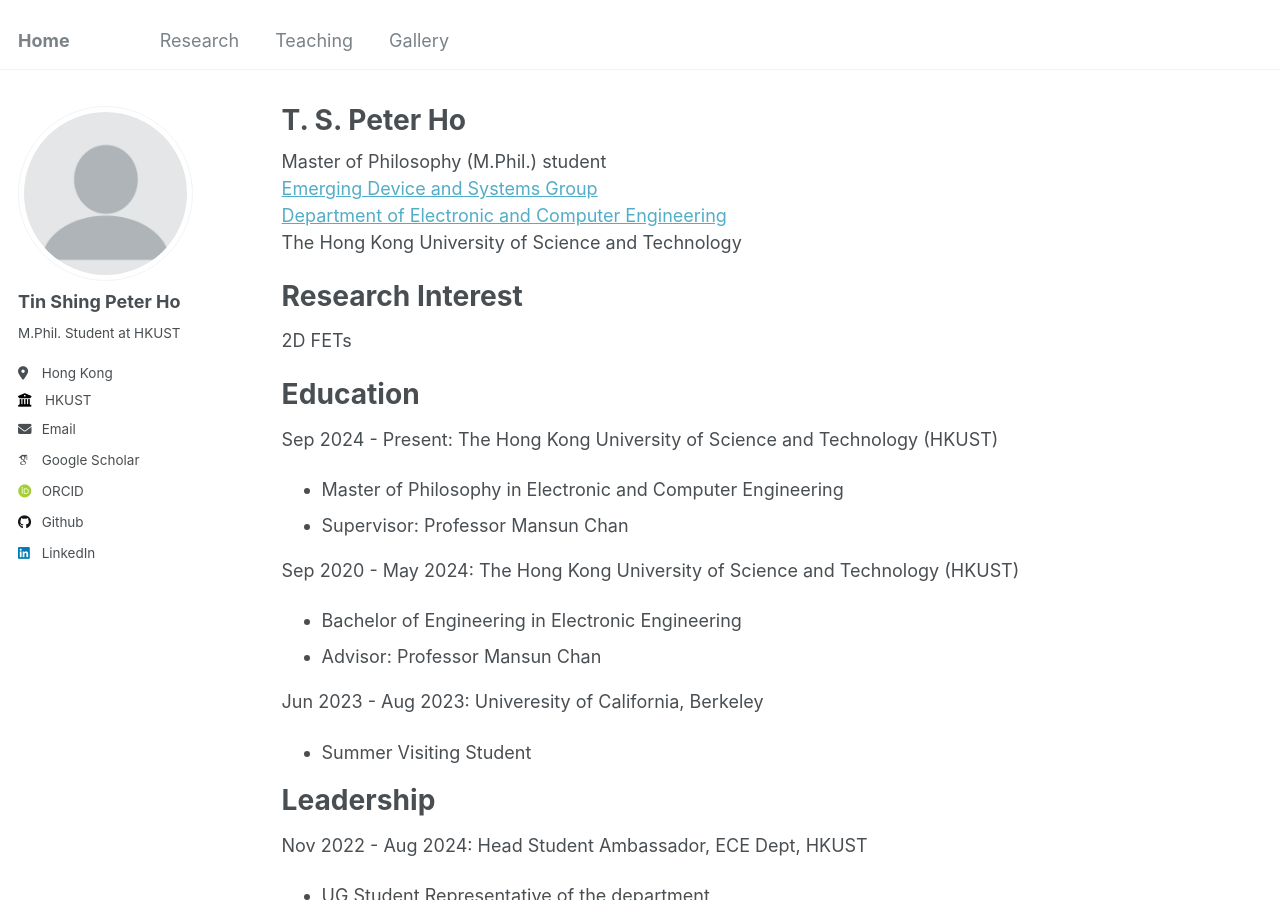
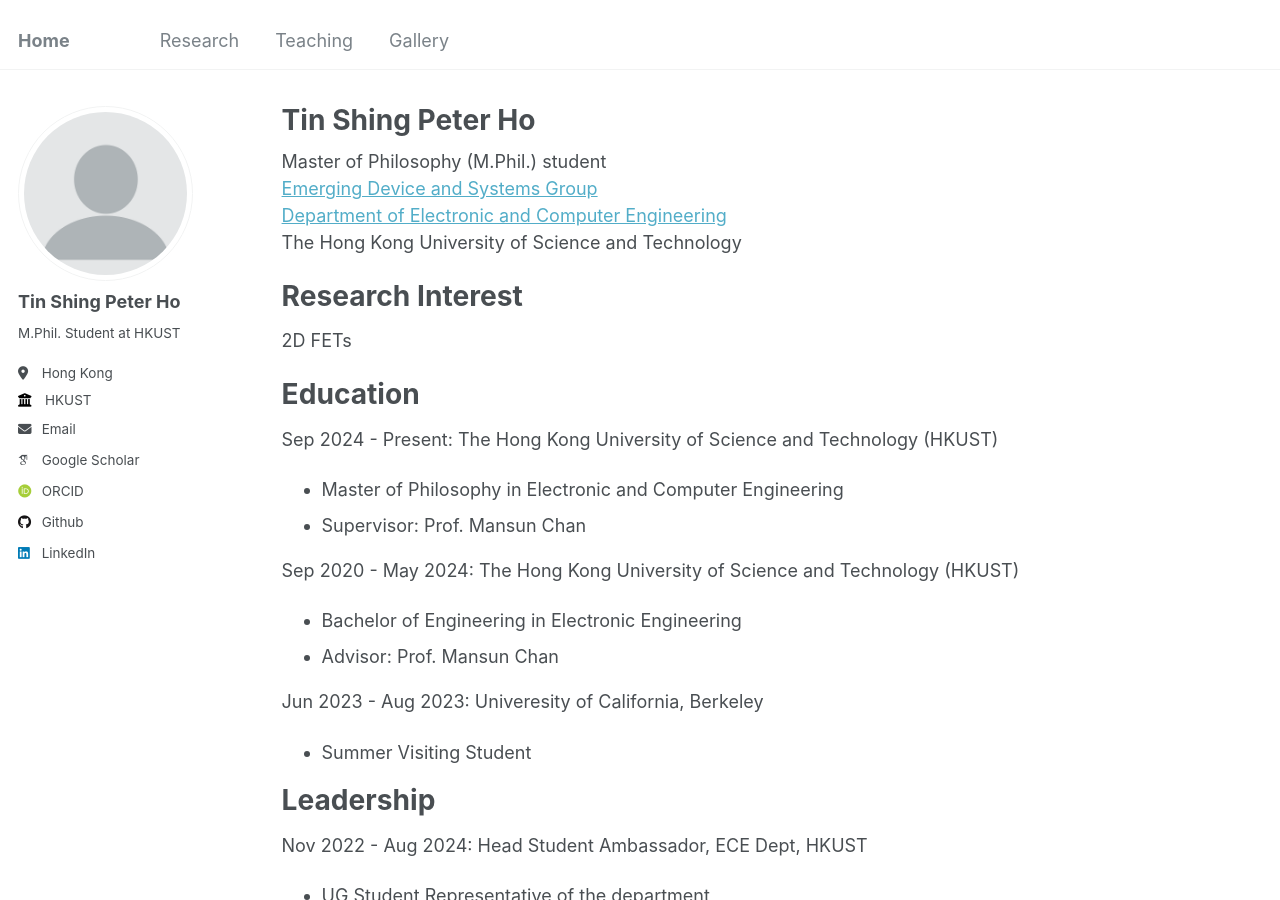
Before and after one commit to peterh0709/tspho.github.io, a Jekyll site: the page built from _pages/about.md, in a window 1280 px wide and 900 px high. Built offline with Jekyll 4.4.1, drawn with Linux system fonts in a browser that asks for light colours; some web fonts are replaced; a script that is not in the unit is left out.

Commit message:
Update about.md

```diff
--- a/_pages/about.md
+++ b/_pages/about.md
@@ -1,6 +1,6 @@
 ---
 permalink: /
-title: "T. S. Peter Ho"
+title: "Tin Shing Peter Ho"
 author_profile: true
 redirect_from:
   - /about/
@@ -21,12 +21,12 @@ Education
 Sep 2024 - Present: The Hong Kong University of Science and Technology (HKUST)
 
 * Master of Philosophy in Electronic and Computer Engineering
-* Supervisor: Professor Mansun Chan
+* Supervisor: Prof. Mansun Chan
 
 Sep 2020 - May 2024: The Hong Kong University of Science and Technology (HKUST)
 
 * Bachelor of Engineering in Electronic Engineering
-* Advisor: Professor Mansun Chan
+* Advisor: Prof. Mansun Chan
 
 Jun 2023 - Aug 2023: Univeresity of California, Berkeley
 
```
